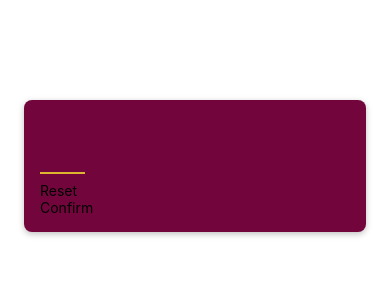
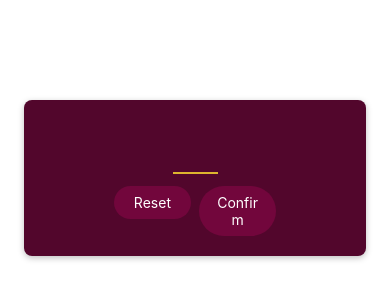
Before and after one commit to rewpt/NumberGuesserRN, a React Native app: screen / in a window 390 px wide. Shown: the top 300 px of the page. Built offline with nearby package versions, Linux system fonts and the light colour scheme.

Commit message:
style buttons on main

```diff
--- a/components/PrimaryButton.jsx
+++ b/components/PrimaryButton.jsx
@@ -1,11 +1,42 @@
-import { View, Text } from 'react-native';
+import { View, Text, Pressable, StyleSheet } from 'react-native';
 
-function PrimaryButton({ children }) {
+function PrimaryButton({ children, pressFun }) {
   return (
-    <View>
-      <Text>{children}</Text>
+    <View style={styles.buttonOuterContainer}>
+      <Pressable
+        style={({ pressed }) =>
+          pressed
+            ? [styles.buttonInnerContainer, styles.pressed]
+            : styles.buttonInnerContainer
+        }
+        onPress={pressFun}
+        android_ripple={{ color: '#a90e5b' }}
+      >
+        <Text style={styles.buttonText}>{children}</Text>
+      </Pressable>
     </View>
   );
 }
 
 export default PrimaryButton;
+
+const styles = StyleSheet.create({
+  buttonOuterContainer: {
+    borderRadius: 28,
+    margin: 4,
+    overflow: 'hidden',
+  },
+  buttonInnerContainer: {
+    backgroundColor: '#72063c',
+    paddingVertical: 8,
+    paddingHorizontal: 16,
+    elevation: 2,
+  },
+  buttonText: {
+    color: 'white',
+    textAlign: 'center',
+  },
+  pressed: {
+    opacity: 0.75,
+  },
+});
--- a/package.json
+++ b/package.json
@@ -13,7 +13,7 @@
     "expo": "~46.0.16",
     "expo-status-bar": "~1.4.0",
     "react": "18.0.0",
-    "react-dom": "^18.0.0",
+    "react-dom": "18.0.0",
     "react-native": "0.69.6",
     "react-native-web": "^0.18.9"
   },
--- a/screens/StartGameScreen.jsx
+++ b/screens/StartGameScreen.jsx
@@ -4,9 +4,21 @@
 function StartGameScreen() {
   return (
     <View style={styles.inputContainer}>
-      <TextInput style={styles.numberInput} maxLength={2} />
-      <PrimaryButton>Reset</PrimaryButton>
-      <PrimaryButton>Confirm</PrimaryButton>
+      <TextInput
+        style={styles.numberInput}
+        maxLength={2}
+        keyboardType="number-pad"
+        autoCapitalize="none"
+        autoCorrect={false}
+      />
+      <View style={styles.buttonsContainer}>
+        <View style={styles.buttonWrapper}>
+          <PrimaryButton>Reset</PrimaryButton>
+        </View>
+        <View style={styles.buttonWrapper}>
+          <PrimaryButton>Confirm</PrimaryButton>
+        </View>
+      </View>
     </View>
   );
 }
@@ -19,12 +31,13 @@
     marginTop: 100,
     marginHorizontal: 24,
     borderRadius: 8,
-    backgroundColor: '#72063c',
+    backgroundColor: '#52062c',
     elevation: 4, //android only
-    shadowColor: 'black',
+    shadowColor: 'black', //ios only
     shadowOffset: { width: 0, height: 2 },
     shadowRadius: 6,
     shadowOpacity: 0.25,
+    alignItems: 'center',
   },
   numberInput: {
     height: 50,
@@ -37,4 +50,10 @@
     textAlign: 'center',
     width: 45,
   },
+  buttonsContainer: {
+    flexDirection: 'row',
+  },
+  buttonWrapper: {
+    flex: 1,
+  },
 });
```
Also changed, not shown: 1 other file (tests, documents, lock files or other folders).
